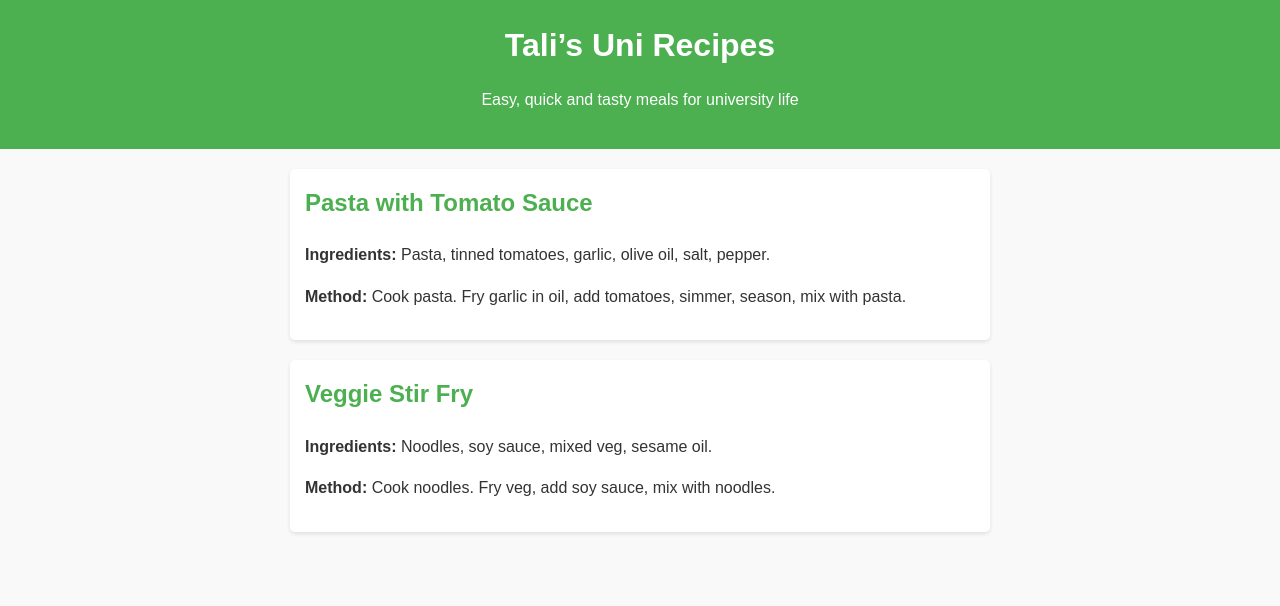
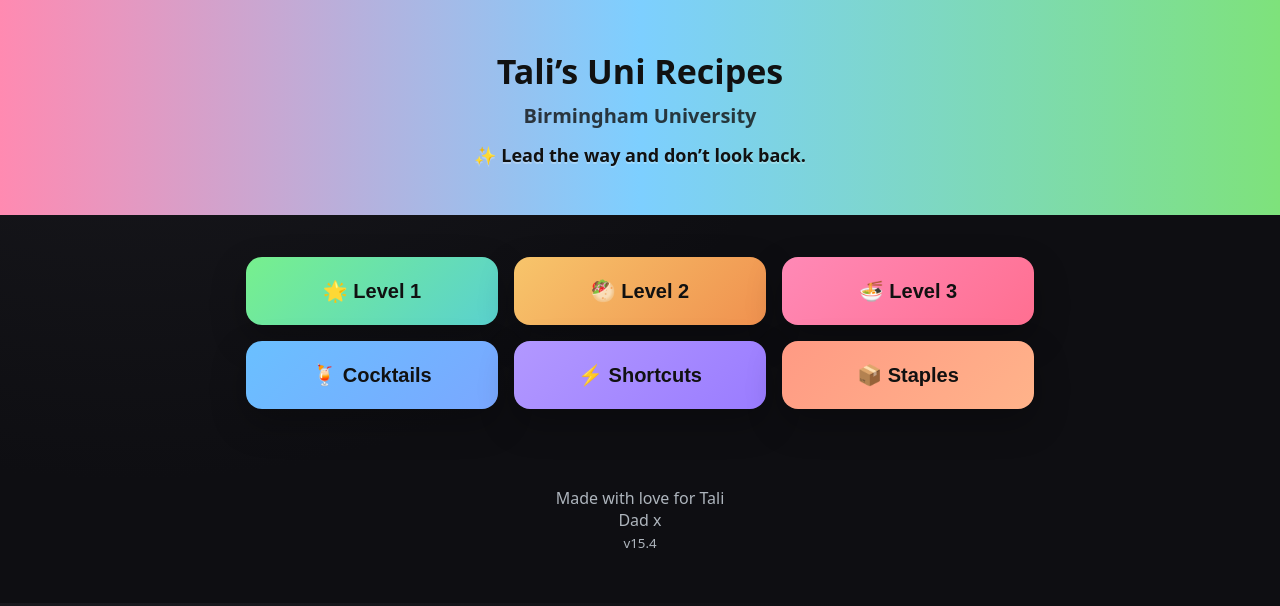
Before and after one commit to darenjgordon-sketch/Talirecipes, a plain HTML site: page index.html in a window 1280 px wide. Drawn offline with Linux system fonts and the light colour scheme.

Commit message:
Add files via upload

```diff
--- a/index.html
+++ b/index.html
@@ -1,63 +1,135 @@
 <!DOCTYPE html>
 <html lang="en">
 <head>
-  <meta charset="UTF-8">
-  <meta name="viewport" content="width=device-width, initial-scale=1.0">
+<meta charset="utf-8">
+<meta name="viewport" content="width=device-width, initial-scale=1">
 <title>Tali’s Uni Recipes</title>
 <style>
-    body {
-      font-family: Arial, sans-serif;
-      margin: 0;
-      padding: 0;
-      background: #f9f9f9;
-      color: #333;
-      line-height: 1.6;
+  :root{
+    --bg:#0e0e12; --panel:#141419; --text:#f5f7fb; --muted:#cbd1d8;
+    --btn1:linear-gradient(135deg,#77f08d,#5ad1cf);
+    --btn2:linear-gradient(135deg,#f7c56b,#f0914f);
+    --btn3:linear-gradient(135deg,#ff89b6,#ff6f91);
+    --btn4:linear-gradient(135deg,#6ac0ff,#7aa7ff);
+    --btn5:linear-gradient(135deg,#b298ff,#9a7cff);
+    --btn6:linear-gradient(135deg,#ff9a84,#ffb38a);
   }
-    header {
-      background: #4CAF50;
-      color: #fff;
-      padding: 20px;
-      text-align: center;
+  *{box-sizing:border-box}
+  body{margin:0; font-family:system-ui,-apple-system,Segoe UI,Roboto,Ubuntu,Cantarell,Noto Sans,sans-serif; color:var(--text); background:radial-gradient(1200px 900px at 10% -10%, #1a1a1f, #0e0e12 60%)}
+  .wrap{max-width:820px; margin:0 auto; padding:20px 16px}
+
+  /* Header */
+  .hero{
+    background: linear-gradient(90deg,#ff8ab1 0%, #7dcfff 50%, #7ee27b 100%);
+    padding: 28px 16px; color:#111; text-align:center;
   }
-    header h1 {
-      margin: 0;
+  .hero h1{margin:0; font-size:34px; font-weight:900}
+  .hero h2{margin:8px 0 0; font-size:20px; font-weight:700; opacity:.8}
+  .hero p{margin:14px auto 0; font-size:18px; font-weight:800; max-width:520px; text-shadow:0 2px 0 rgba(255,255,255,.25)}
+
+  /* Buttons grid */
+  .grid{display:grid; gap:16px; grid-template-columns:repeat(2,minmax(0,1fr)); margin:22px 0 26px}
+  @media (min-width:700px){ .grid{grid-template-columns:repeat(3,minmax(0,1fr));} }
+  .bigbtn{
+    padding:22px 22px; border-radius:16px; border:none; color:#111; font-weight:800; font-size:20px;
+    box-shadow:0 14px 35px rgba(0,0,0,.25); cursor:pointer; transition:transform .12s ease, box-shadow .12s ease;
   }
-    main {
-      padding: 20px;
-      max-width: 700px;
-      margin: auto;
-    }
-    .recipe {
-      background: #fff;
-      padding: 15px;
-      margin-bottom: 20px;
-      border-radius: 5px;
-      box-shadow: 0 2px 4px rgba(0,0,0,0.1);
-    }
-    .recipe h2 {
-      margin-top: 0;
-      color: #4CAF50;
-    }
+  .bigbtn:active{transform:translateY(1px); box-shadow:0 10px 20px rgba(0,0,0,.28)}
+  .title{margin:0 auto; text-align:center}
+  .title small{display:block; margin-top:2px; color:var(--muted)}
+
+  /* Panels */
+  .panel{display:none; padding:20px 0 40px}
+  .panel .back{display:inline-flex; align-items:center; gap:8px; background:#1b1b22; border:1px solid #2a2a36; color:#e7ebf0;
+               padding:10px 14px; border-radius:10px; cursor:pointer; text-decoration:none; font-weight:700}
+  .panel h3{margin:16px 0 8px; font-size:24px}
+  .box{margin-top:12px; background:#14141a; border:1px solid #252530; border-radius:12px; padding:18px}
+
+  /* Footer */
+  footer{padding:32px 16px 50px; text-align:center; color:#aeb5bd}
 </style>
 </head>
 <body>
-  <header>
+
+<header class="hero">
+  <div class="wrap">
     <h1>Tali’s Uni Recipes</h1>
-    <p>Easy, quick and tasty meals for university life</p>
+    <h2>Birmingham University</h2>
+    <p>✨ Lead the way and don’t look back.</p>
+  </div>
 </header>
 
-  <main>
-    <div class="recipe">
-      <h2>Pasta with Tomato Sauce</h2>
-      <p><strong>Ingredients:</strong> Pasta, tinned tomatoes, garlic, olive oil, salt, pepper.</p>
-      <p><strong>Method:</strong> Cook pasta. Fry garlic in oil, add tomatoes, simmer, season, mix with pasta.</p>
+<main class="wrap">
+  <div class="grid" id="home">
+    <button class="bigbtn" style="background:var(--btn1)" data-open="level1">🌟 Level 1</button>
+    <button class="bigbtn" style="background:var(--btn2)" data-open="level2">🥙 Level 2</button>
+    <button class="bigbtn" style="background:var(--btn3)" data-open="level3">🍜 Level 3</button>
+    <button class="bigbtn" style="background:var(--btn4)" data-open="cocktails">🍹 Cocktails</button>
+    <button class="bigbtn" style="background:var(--btn5)" data-open="shortcuts">⚡ Shortcuts</button>
+    <button class="bigbtn" style="background:var(--btn6)" data-open="staples">📦 Staples</button>
   </div>
 
-    <div class="recipe">
-      <h2>Veggie Stir Fry</h2>
-      <p><strong>Ingredients:</strong> Noodles, soy sauce, mixed veg, sesame oil.</p>
-      <p><strong>Method:</strong> Cook noodles. Fry veg, add soy sauce, mix with noodles.</p>
-    </div>
+  <!-- Placeholder panels -->
+  <section class="panel" id="level1">
+    <a class="back" data-back>← Back</a>
+    <h3>Level 1</h3>
+    <div class="box">Placeholder content — recipes coming soon.</div>
+  </section>
+
+  <section class="panel" id="level2">
+    <a class="back" data-back>← Back</a>
+    <h3>Level 2</h3>
+    <div class="box">Placeholder content — recipes coming soon.</div>
+  </section>
+
+  <section class="panel" id="level3">
+    <a class="back" data-back>← Back</a>
+    <h3>Level 3</h3>
+    <div class="box">Placeholder content — recipes coming soon.</div>
+  </section>
+
+  <section class="panel" id="cocktails">
+    <a class="back" data-back>← Back</a>
+    <h3>Cocktails</h3>
+    <div class="box">Placeholder content — recipes coming soon.</div>
+  </section>
+
+  <section class="panel" id="shortcuts">
+    <a class="back" data-back>← Back</a>
+    <h3>Shortcuts</h3>
+    <div class="box">Placeholder content — recipes coming soon.</div>
+  </section>
+
+  <section class="panel" id="staples">
+    <a class="back" data-back>← Back</a>
+    <h3>Staples</h3>
+    <div class="box">Placeholder content — recipes coming soon.</div>
+  </section>
 </main>
+
+<footer>
+  Made with love for Tali<br>Dad x<br><small>v15.4</small>
+</footer>
+
+<script>
+  // Simple navigation: show/hide home vs. panels
+  const home = document.getElementById('home');
+  document.addEventListener('click', (e)=>{
+    const open = e.target.closest('[data-open]');
+    if(open){
+      const id = open.getAttribute('data-open');
+      home.style.display='none';
+      document.querySelectorAll('.panel').forEach(p=>p.style.display='none');
+      const target = document.getElementById(id);
+      if(target){ target.style.display='block'; window.scrollTo({top:0,behavior:'smooth'}); }
+    }
+    if(e.target.matches('[data-back]')){
+      document.querySelectorAll('.panel').forEach(p=>p.style.display='none');
+      home.style.display='grid';
+      window.scrollTo({top:0,behavior:'smooth'});
+    }
+  });
+</script>
+
 </body>
 </html>
```
Lines whose indentation alone changed are shown as unchanged.
